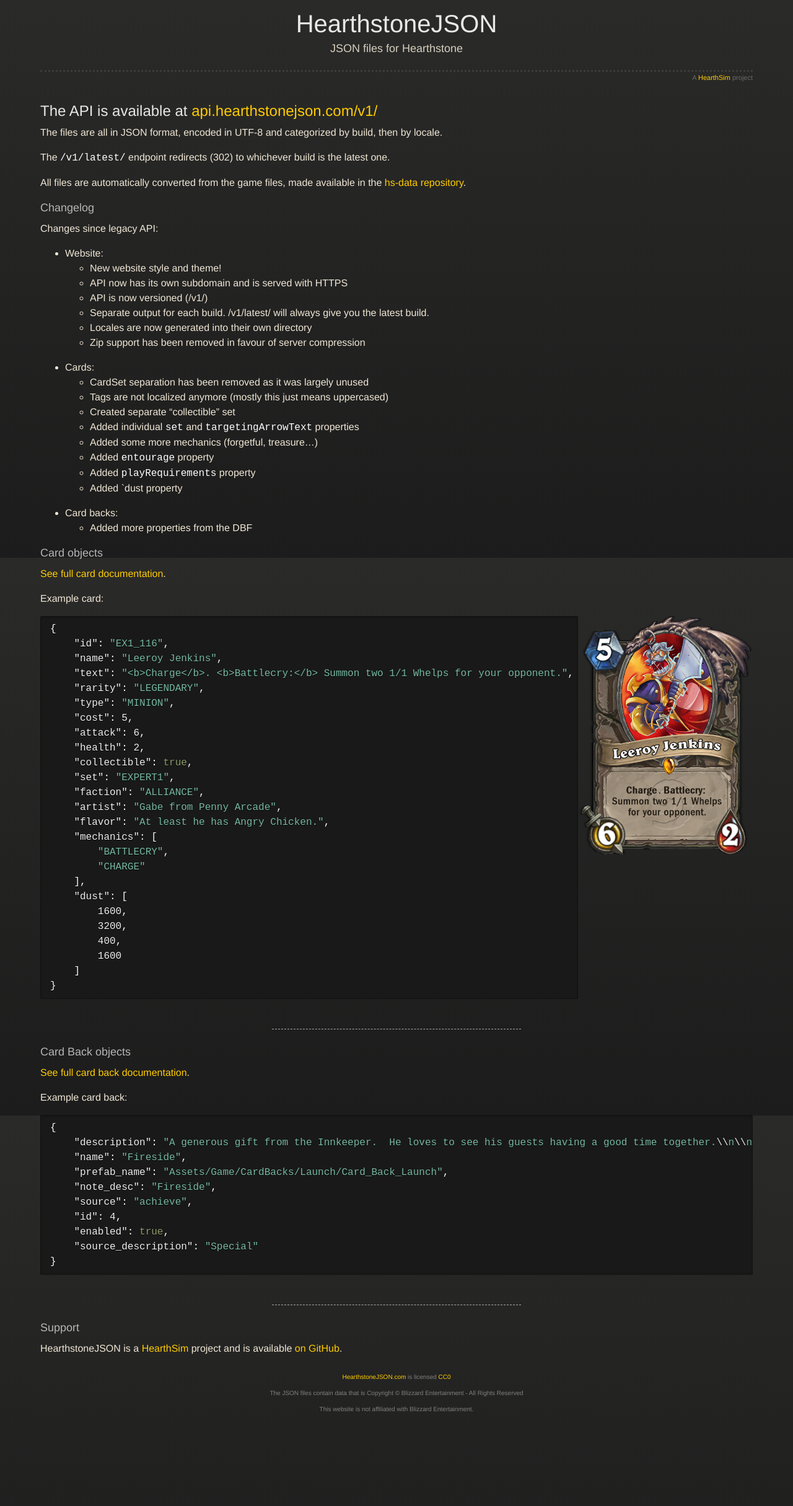
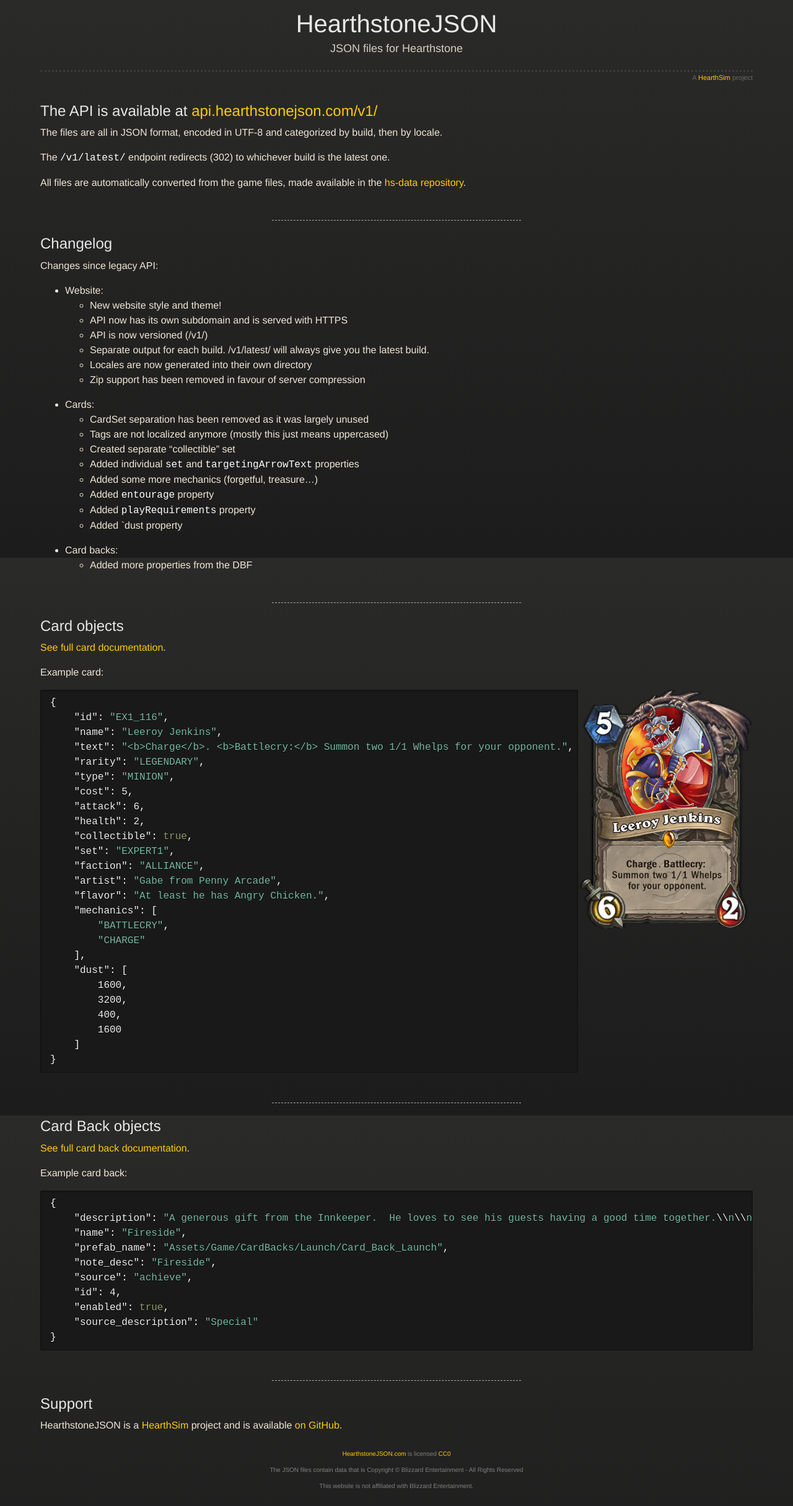
Before and after one commit to HearthSim/HearthstoneJSON.com, a Jekyll site: the page built from index.md, in a window 1280 px wide. Shown: the whole page at 62% size. Built offline with Jekyll 4.4.1, drawn with Linux system fonts in a browser that asks for light colours; before the commit the page ends 2306 px from its top, so only the background shows below that.

```diff
--- a/index.md
+++ b/index.md
@@ -13,11 +13,15 @@ The `/v1/latest/` endpoint redirects (302) to whichever build is the latest one.
 All files are automatically converted from the game files, made available in the
 [hs-data repository](https://github.com/HearthSim/hs-data/).
 
-### Changelog
+----
+
+## Changelog
 
 {% include changelog.md %}
 
-### Card objects
+----
+
+## Card objects
 
 [See full card documentation](docs/cards.html).
 
@@ -27,7 +31,7 @@ Example card:
 
 ----
 
-### Card Back objects
+## Card Back objects
 
 [See full card back documentation](docs/cardbacks.html).
 
@@ -37,7 +41,7 @@ Example card back:
 
 ----
 
-### Support
+## Support
 
 HearthstoneJSON is a [HearthSim](http://hearthsim.info/) project and is
 available [on GitHub](https://github.com/hearthsim/hearthstonejson).
```
